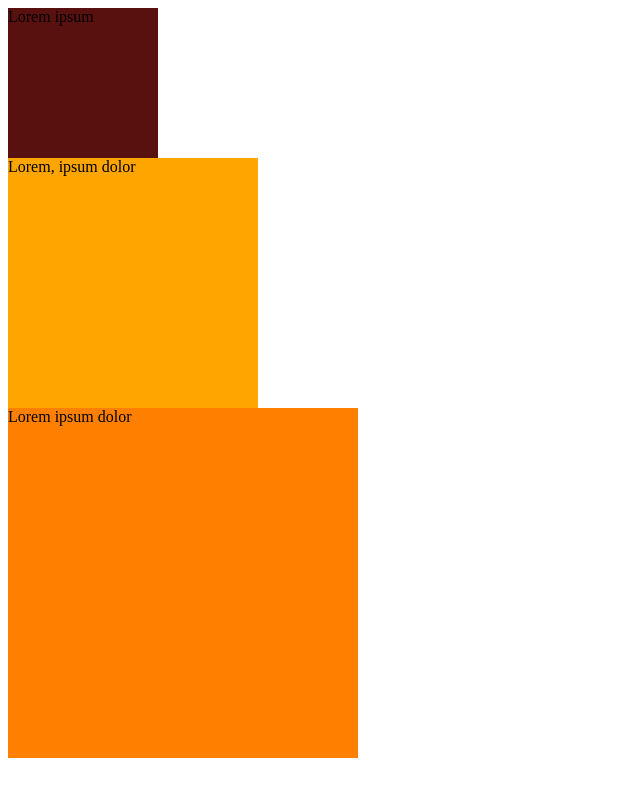
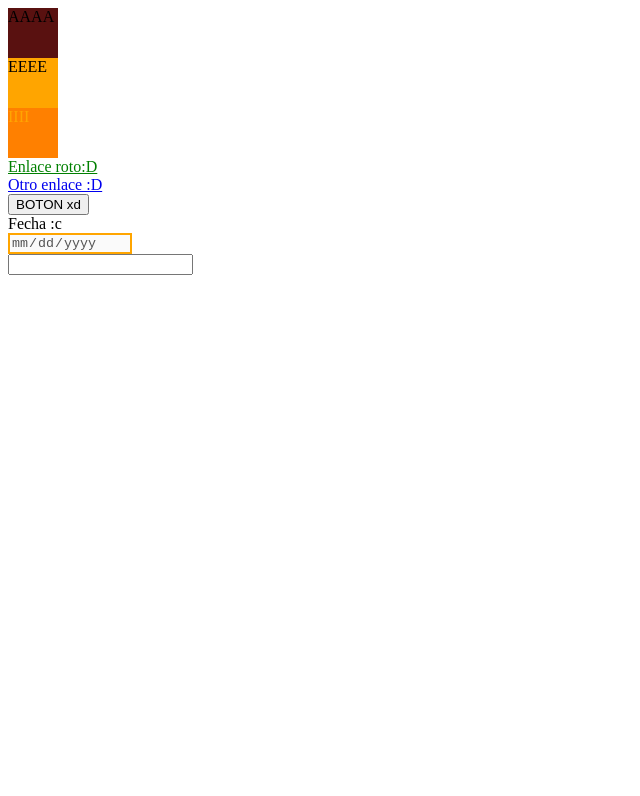
Before and after one commit to chunguslol/css_1, a plain HTML site: page index.html in a window 1280 px wide. Shown: the whole page, without its empty margins (0-640 px from the left). Drawn offline with Linux system fonts and the light colour scheme.

Commit message:
Segundo commit

```diff
--- a/css/estilos.css
+++ b/css/estilos.css
@@ -8,20 +8,37 @@ p{
 div{
     background-color: rgb(186, 19, 44);
 } */
-.caja1{
-    width: 150px;
-    height: 150px;
+.caja1 {
+    width: 50px;
+    height: 50px;
     background-color: rgb(89, 17, 16);
 }
 
-.caja2{
-    width: 250px;
-    height: 250px;
+.caja2 {
+    width: 50px;
+    height: 50px;
     background-color: #FFA500;
 }
 
-.caja3{
-    width: 350px;
-    height: 350px;
+.caja3 {
+    width: 50px;
+    height: 50px;
     background-color: hsl(30, 100%, 50%);
 }
+
+
+#foo {
+    color: orange;
+}
+
+a[title] {
+    color: green;
+}
+
+button:hover {
+    background-color: aquamarine;
+}
+
+input:disabled {
+    border: 2px solid orange;
+}
--- a/index.html
+++ b/index.html
@@ -18,11 +18,22 @@
     <p>Lorem, ipsum dolor sit amet consectetur adipisicing elit. Impedit sapiente ea ipsam aliquam, omnis laboriosam,
         delectus labore rerum, eos est nulla consectetur saepe doloremque ut consequuntur sed voluptatibus quod earum?
     </p> -->
-    <div class="caja1">Lorem ipsum</div>
+    <div class="caja1">AAAA</div>
+    <div class="caja2">EEEE</div>
+    <div class="caja3" id="foo">IIII</div>
+    <a href="#" title="mi*titulo">Enlace roto:D</a>
+    <br>
+    <a href="#">Otro enlace :D</a>
+    <br>
+    <button>BOTON xd</button>
+    <form action="">
+        <label for="fecha">Fecha :c</label>
+        <br>
+        <input name="fecha" type="date" disabled>
+        <br>
+        <input type="text" type="password" id="password">
+    </form>
 
-    <div class="caja2">Lorem, ipsum dolor </div>
-
-    <div class="caja3">Lorem ipsum dolor </div>
 
 </body>
 
```
